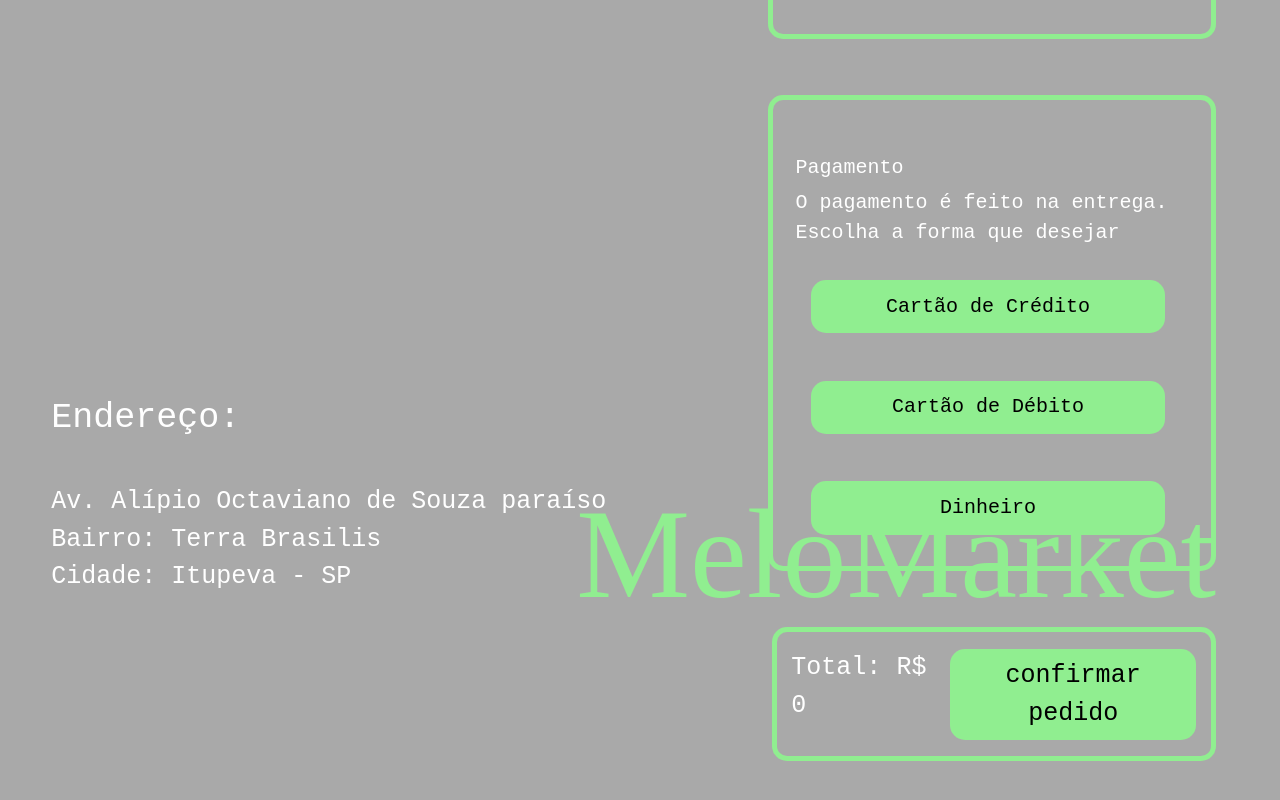
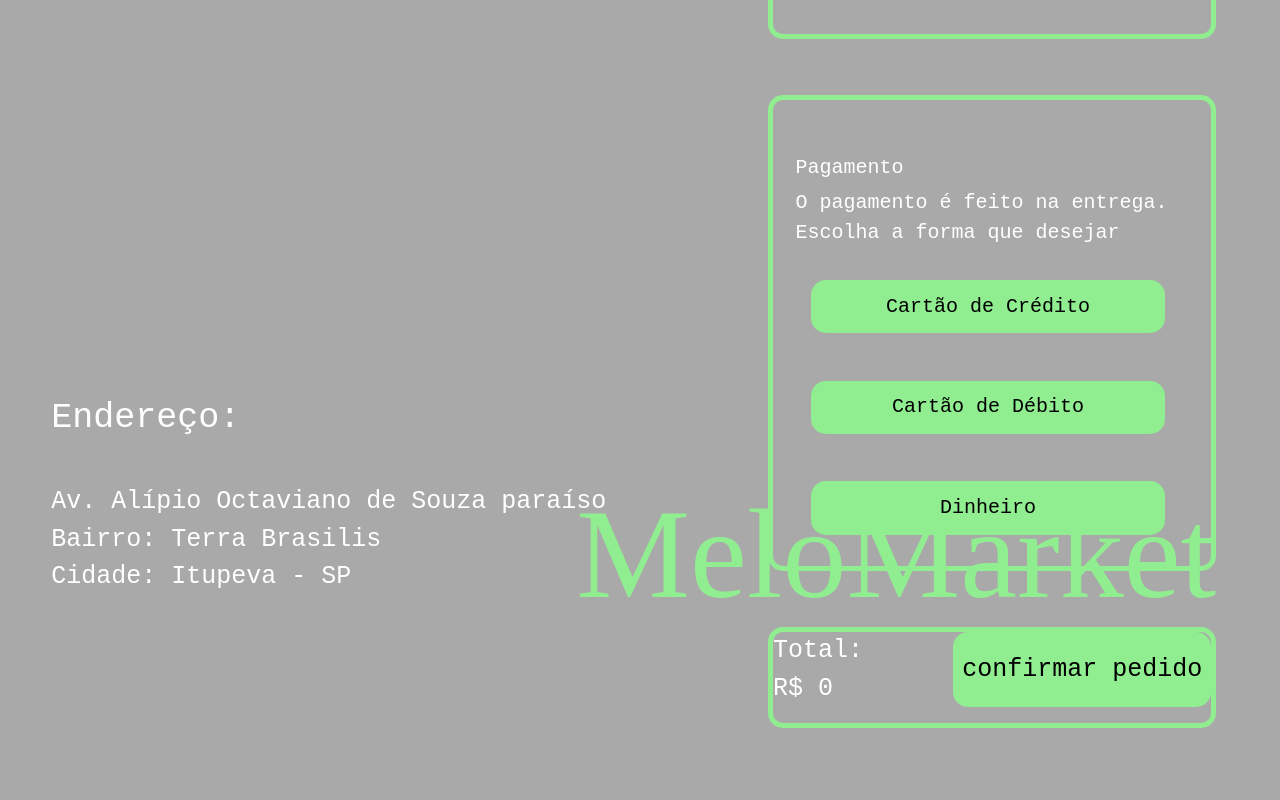
Before and after one commit to Lmelo0511/MeloMarket, a React (Create React App) app: page /carrinho in a window 1280 px wide. Shown: the part 776-1576 px from the top of the page. Built offline with nearby package versions, Linux system fonts and the light colour scheme.

Commit message:
Atualizado FormularioCarrinho, ContextoTema e index5

```diff
--- a/src/componenteCarrinho/FormularioCarrinho.js
+++ b/src/componenteCarrinho/FormularioCarrinho.js
@@ -114,7 +114,7 @@ export const FormularioCarrinho = () => {
                     {errors?.pagamento?.type === "required" && <p className="notificacao" style={estilo}>Informe um método de pagamento</p>}
                 </div>
                 <div className="metodoPagamento">
-                    <p className="Total">Total: R$ {total} <button className="confirmarPedido" onClick={enviandoFormulario}><Link className="atalho" to='confirmado'>confirmar pedido</Link></button></p>
+                    <p className="Total">Total: <br></br>R$ {total} <button className="confirmarPedido" onClick={enviandoFormulario}><Link className="atalho" to='confirmado'>confirmar pedido</Link></button></p>
                 </div>
             </div>
         </>
--- a/src/contexto/ContextoTema.js
+++ b/src/contexto/ContextoTema.js
@@ -43,7 +43,7 @@ const TemaProvider = ({children}) => {
         },
         {
             quantidade: 0,
-            total: 0.00,
+            total: 0,
         }
     );
 
--- a/src/estilizacaoTelas/index5.css
+++ b/src/estilizacaoTelas/index5.css
@@ -169,8 +169,8 @@
     margin: 0% 0% 5% 5%;
     border: 5px solid lightgreen;
     border-radius: 15px;
-    padding: 1.5% 1.3% 0%;
     position: static;
+    width: 40%;
 }
 
 .atalho{
```
